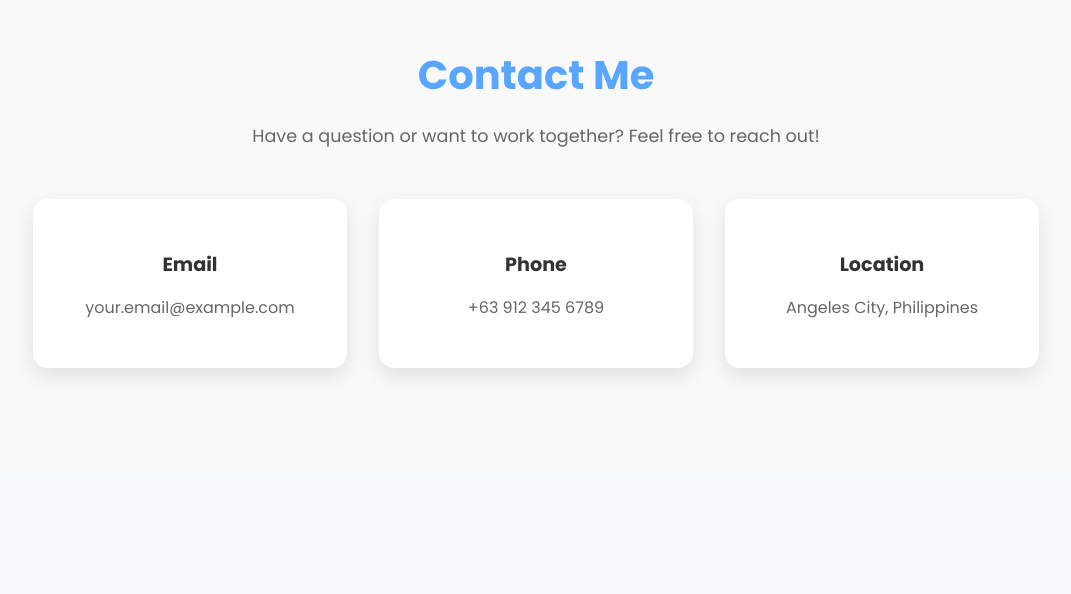
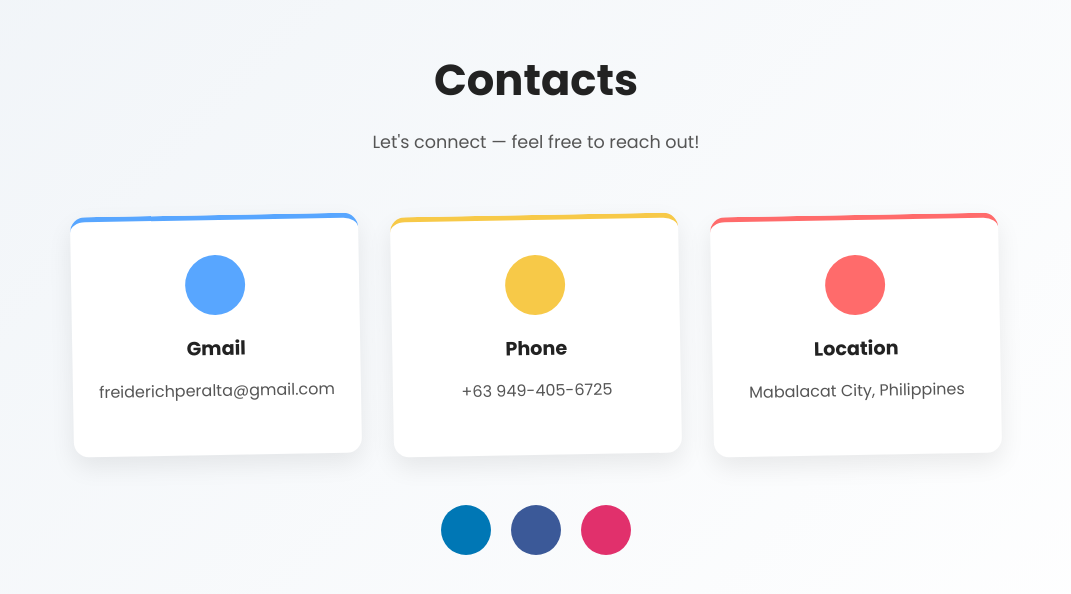
Before and after one commit to Freiderich/Portfolio, a React (Vite) app: page / in a window 1280 px wide. Shown: the part 6240-6834 px from the top of the page, without its empty margins (104-1175 px from the left). Before the commit the page ends 6708 px from the top, so only its background shows below. Built offline with nearby package versions, Linux system fonts and the light colour scheme.

Commit message:
Finalizing contacts

```diff
--- a/src/components/Contact.jsx
+++ b/src/components/Contact.jsx
@@ -2,31 +2,80 @@ import React from "react";
 import "../styles/Contact.css";
 
 function Contact() {
+  const contacts = [
+    {
+      type: "Gmail",
+      info: "freiderichperalta@gmail.com",
+      icon: "fas fa-envelope",
+      color: "#58a6ff",
+    },
+    {
+      type: "Phone",
+      info: "+63 949-405-6725",
+      icon: "fas fa-phone",
+      color: "#f7c948",
+    },
+    {
+      type: "Location",
+      info: "Mabalacat City, Philippines",
+      icon: "fas fa-map-marker-alt",
+      color: "#ff6b6b",
+    },
+  ];
+
+  const socials = [
+    {
+      type: "LinkedIn",
+      link: "https://www.linkedin.com/in/freiderich-peralta-95bbaa371/",
+      icon: "fab fa-linkedin-in",
+      color: "#0077b5",
+    },
+    {
+      type: "Facebook",
+      link: "https://www.facebook.com/peraltafreiderich", // optional
+      icon: "fab fa-facebook-f",
+      color: "#3b5998",
+    },
+    {
+      type: "Instagram",
+      link: "https://www.instagram.com/peraltafreiderich/", // optional
+      icon: "fab fa-instagram",
+      color: "#e1306c",
+    },
+  ];
+
   return (
     <section id="contact" className="contact-section">
-      <h2>Contact Me</h2>
-      <p className="intro">
-        Have a question or want to work together? Feel free to reach out!
-      </p>
+      <h2>Contacts</h2>
+      <p className="intro">Let's connect — feel free to reach out!</p>
 
       <div className="contact-container">
-        <div className="contact-card">
-          <i className="fas fa-envelope"></i>
-          <h3>Email</h3>
-          <p>your.email@example.com</p>
-        </div>
+        {contacts.map((contact, index) => (
+          <div key={index} className="contact-card" style={{ borderTopColor: contact.color }}>
+            <div className="icon-wrapper" style={{ backgroundColor: contact.color }}>
+              <i className={contact.icon}></i>
+            </div>
+            <h3>{contact.type}</h3>
+            <p>{contact.info}</p>
+          </div>
+        ))}
+      </div>
 
-        <div className="contact-card">
-          <i className="fas fa-phone"></i>
-          <h3>Phone</h3>
-          <p>+63 912 345 6789</p>
-        </div>
-
-        <div className="contact-card">
-          <i className="fas fa-map-marker-alt"></i>
-          <h3>Location</h3>
-          <p>Angeles City, Philippines</p>
-        </div>
+      {/* Social Icons */}
+      <div className="socials-container">
+        {socials.map((social, index) => (
+          <a
+            key={index}
+            href={social.link}
+            target="_blank"
+            rel="noopener noreferrer"
+            className="social-icon"
+            style={{ backgroundColor: social.color }}
+            title={social.type}
+          >
+            <i className={social.icon}></i>
+          </a>
+        ))}
       </div>
     </section>
   );
--- a/src/styles/Contact.css
+++ b/src/styles/Contact.css
@@ -1,19 +1,25 @@
 .contact-section {
   padding: 100px 10%;
-  background: #f9f9f9;
+  background: linear-gradient(135deg, #f0f4f8 0%, #ffffff 100%);
   text-align: center;
+  position: relative;
+  overflow: hidden;
 }
 
 .contact-section h2 {
-  font-size: 2.5rem;
-  color: #58a6ff;
+  font-size: 2.7rem;
+  color: #222;
   margin-bottom: 15px;
+  position: relative;
+  z-index: 1;
 }
 
 .contact-section .intro {
   font-size: 1.1rem;
-  color: #666;
-  margin-bottom: 50px;
+  color: #555;
+  margin-bottom: 60px;
+  position: relative;
+  z-index: 1;
 }
 
 .contact-container {
@@ -21,37 +27,56 @@
   justify-content: center;
   gap: 2rem;
   flex-wrap: wrap;
+  position: relative;
+  z-index: 1;
 }
 
 .contact-card {
   background: #ffffff;
-  padding: 2rem;
+  padding: 2.2rem 1.5rem;
   border-radius: 15px;
-  width: 250px;
-  box-shadow: 0 8px 20px rgba(0, 0, 0, 0.1);
-  transition: transform 0.3s ease, box-shadow 0.3s ease;
+  width: 240px;
+  box-shadow: 0 10px 25px rgba(0, 0, 0, 0.08);
+  border-top: 5px solid transparent;
+  transform: rotate(-1deg);
+  transition: transform 0.4s ease, box-shadow 0.4s ease;
 }
 
 .contact-card:hover {
-  transform: translateY(-5px);
-  box-shadow: 0 10px 25px rgba(88, 166, 255, 0.3);
+  transform: rotate(0deg) translateY(-10px);
+  box-shadow: 0 15px 35px rgba(0, 0, 0, 0.15);
 }
 
-.contact-card i {
-  font-size: 2rem;
-  color: #58a6ff;
-  margin-bottom: 10px;
+.icon-wrapper {
+  width: 60px;
+  height: 60px;
+  border-radius: 50%;
+  margin: 0 auto 15px auto;
+  display: flex;
+  align-items: center;
+  justify-content: center;
+  transition: transform 0.4s ease;
+}
+
+.contact-card:hover .icon-wrapper {
+  transform: scale(1.2) rotate(10deg);
+}
+
+.icon-wrapper i {
+  color: #fff;
+  font-size: 1.5rem;
 }
 
 .contact-card h3 {
   font-size: 1.2rem;
+  color: #222;
   margin-bottom: 5px;
-  color: #333;
 }
 
 .contact-card p {
   font-size: 1rem;
-  color: #666;
+  color: #555;
+  line-height: 1.5;
 }
 
 /* Responsive */
@@ -60,8 +85,30 @@
     flex-direction: column;
     align-items: center;
   }
+}
 
-  .contact-card {
-    width: 80%;
-  }
+/* Socials below contact cards */
+.socials-container {
+  margin-top: 50px;
+  display: flex;
+  justify-content: center;
+  gap: 20px;
+  flex-wrap: wrap;
 }
+
+.social-icon {
+  width: 50px;
+  height: 50px;
+  display: flex;
+  align-items: center;
+  justify-content: center;
+  border-radius: 50%;
+  color: #fff;
+  font-size: 1.2rem;
+  transition: transform 0.3s ease, box-shadow 0.3s ease;
+}
+
+.social-icon:hover {
+  transform: scale(1.2);
+  box-shadow: 0 5px 15px rgba(0, 0, 0, 0.2);
+}
```
